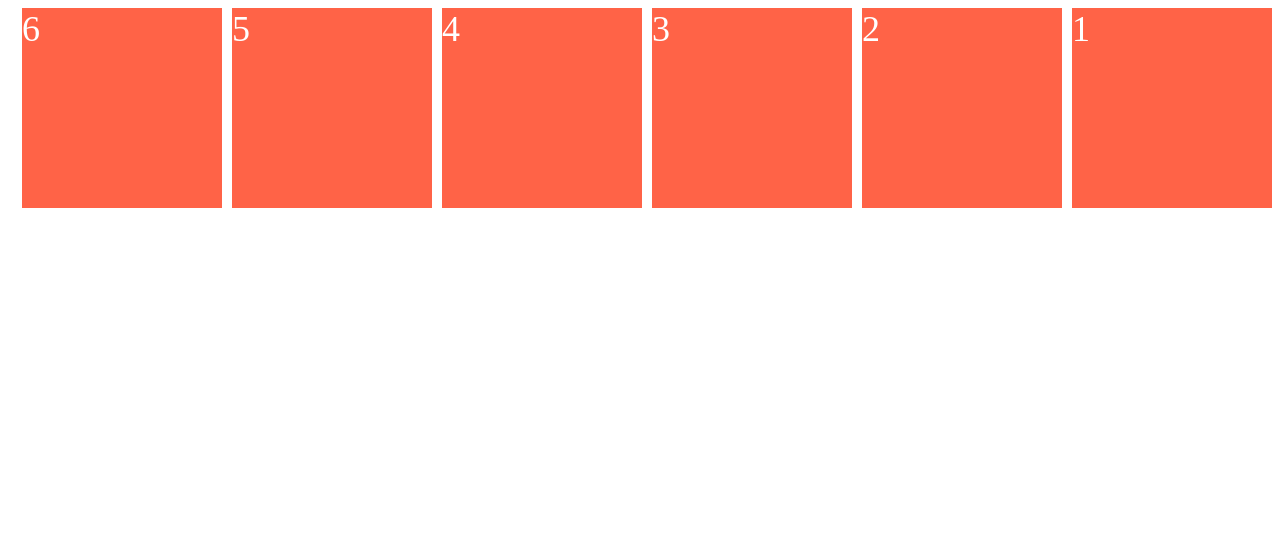
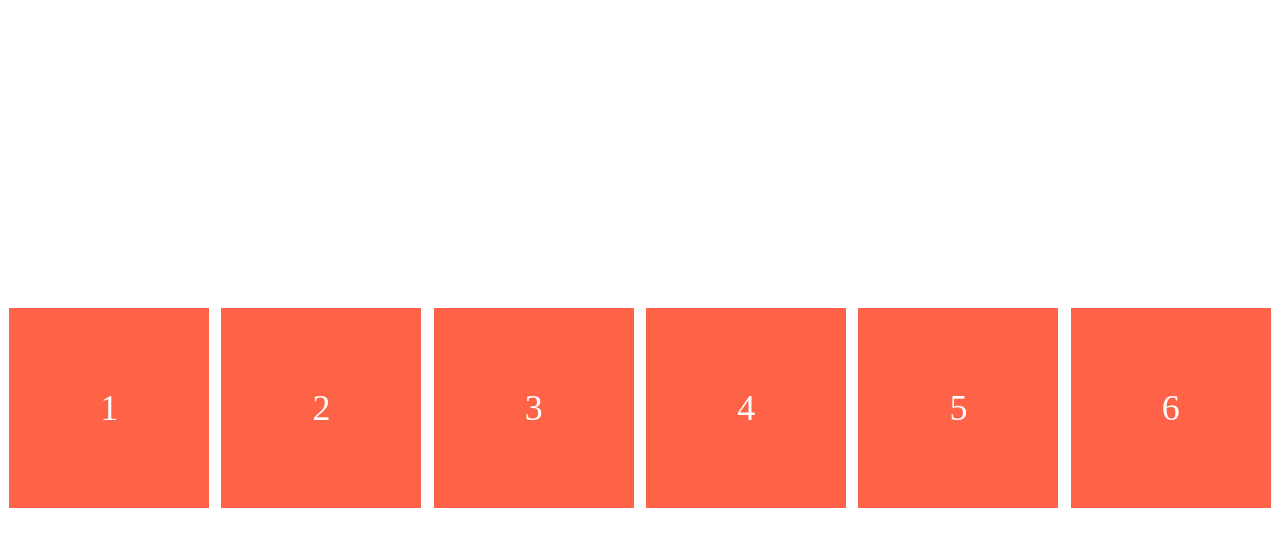
Before and after one commit to chaeyn/css-layout-masterclass, a website built with Vite: page index.html in a window 1280 px wide. Built offline with nearby package versions, Linux system fonts and the light colour scheme.

Commit message:
Update style.css

```diff
--- a/src/style.css
+++ b/src/style.css
@@ -1,15 +1,20 @@
 .father {
   display: flex;
   gap: 10px;
-  flex-direction: row-reverse;
+  height: 100vh;
+  flex-direction: row;
+  justify-content: space-around;
+  align-items: center;
 }
 
 .box {
   width: 200px;
   height: 200px;
   background-color: tomato;
-  display: inline-block;
+  display: flex;
   text-align: left;
   color: white;
   font-size: 36px;
+  justify-content: center;
+  align-items: center;
 }
```
